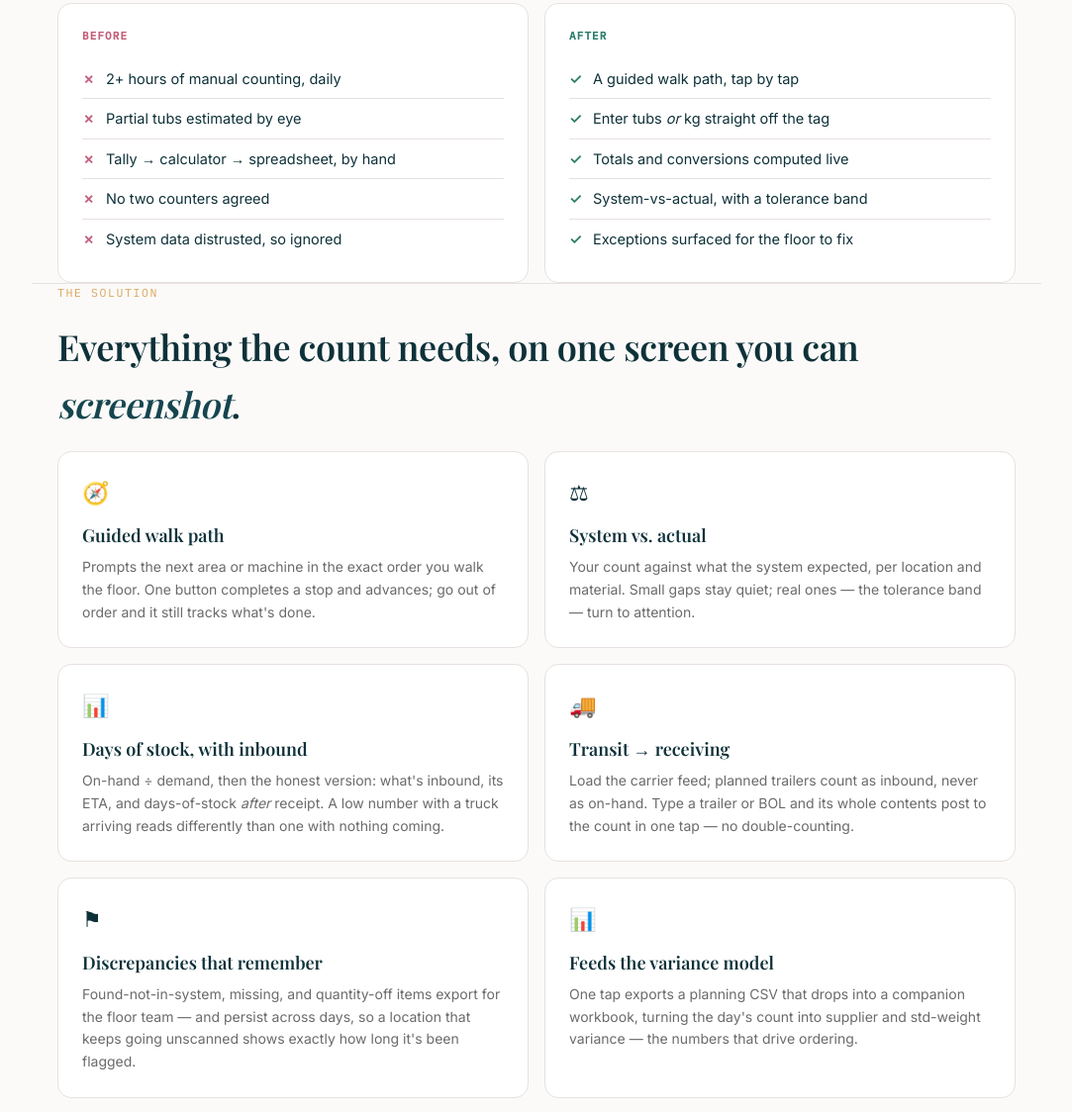
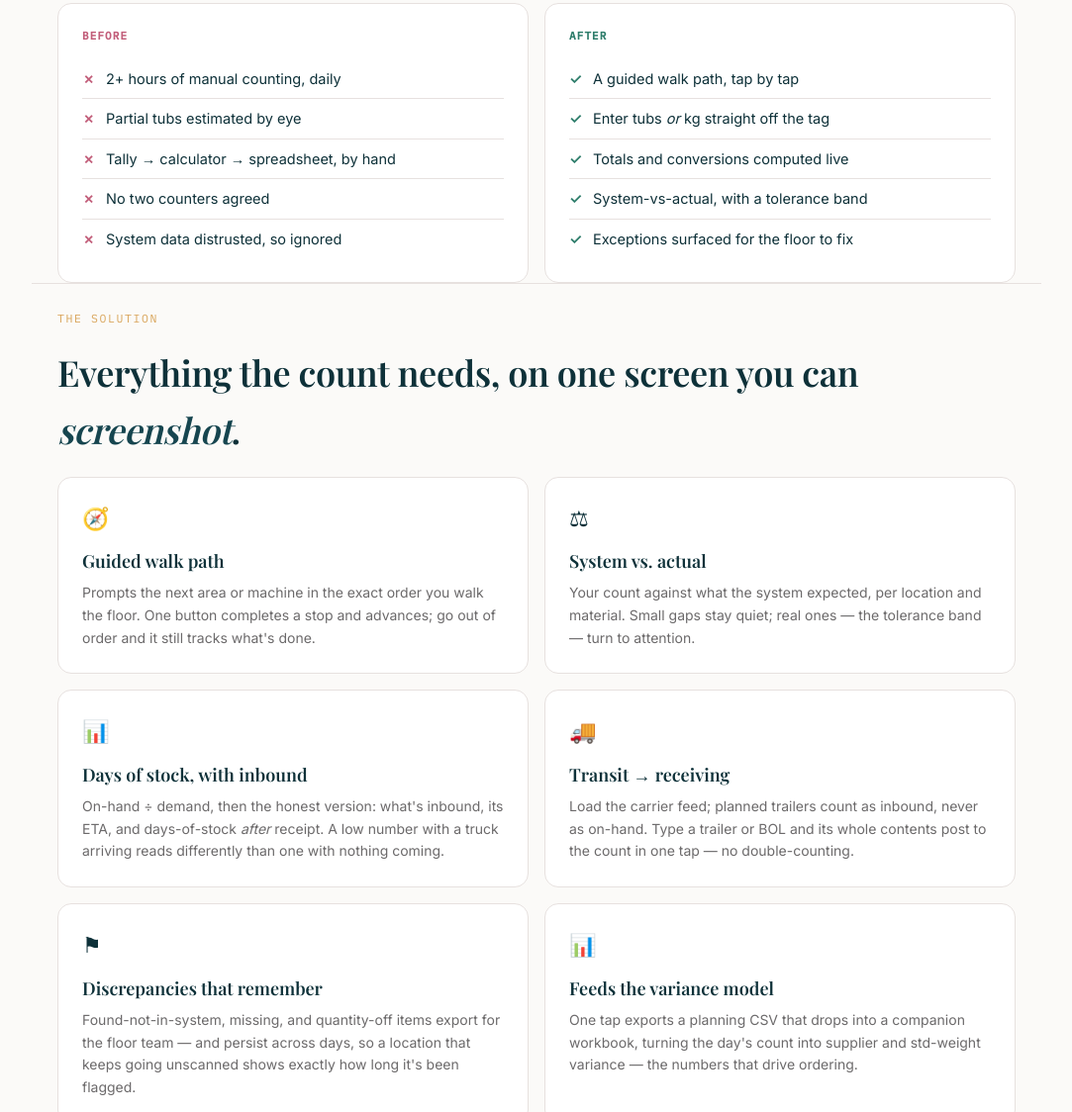
Before and after one commit to wrig8202/inventory-count-tool, a plain HTML site: page index.html in a window 1280 px wide. Shown: the part 1409-2533 px from the top of the page at 99% size, without its empty margins (98-1181 px from the left). Drawn offline with nearby package versions, Linux system fonts and the light colour scheme; a web font is replaced by a local one.

Commit message:
Formatting.html

```diff
--- a/index.html
+++ b/index.html
@@ -225,7 +225,7 @@
   </div>
 </section>
 
-<section id="solution" class="wrap">
+<section id="solution" class="wrap"><br>
   <div class="sec-eyebrow">The solution</div>
   <h2>Everything the count needs, on one screen you can <em>screenshot</em>.</h2>
   <div class="feat">
```
